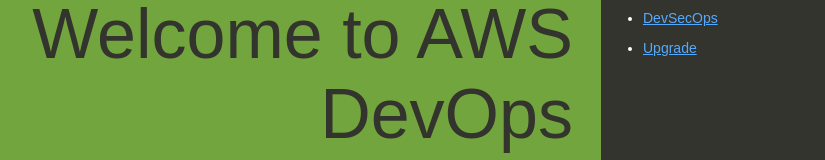
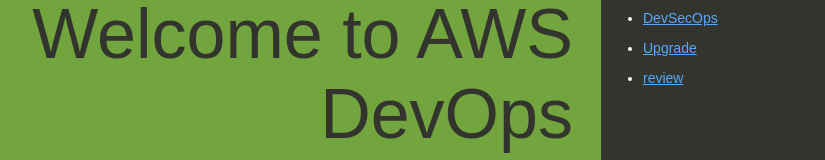
Before and after one commit to Krishan-clavis/AWS-learningcode, a website: page index.html in a window 1280 px wide. Shown: the part 207-367 px from the top of the page, without its empty margins (39-864 px from the left). Drawn offline with Linux system fonts and the light colour scheme.

Commit message:
review
review

```diff
--- a/index.html
+++ b/index.html
@@ -85,6 +85,7 @@
         <li><a href="https://docs.aws.amazon.com/elasticbeanstalk/latest/dg/nodejs-express-clustering.html">Devops</a></li>
         <li><a href="https://docs.aws.amazon.com/elasticbeanstalk/latest/dg/create_deploy_nodejs.container.html">DevSecOps</a></li>
         <li><a href="https://docs.aws.amazon.com/elasticbeanstalk/latest/dg/using-features.logging.html">Upgrade</a></li>
+        <li><a href="https://docs.aws.amazon.com/elasticbeanstalk/latest/dg/using-features.logging.html">review</a></li>
       </ul>
     </div>
   </body>
```
